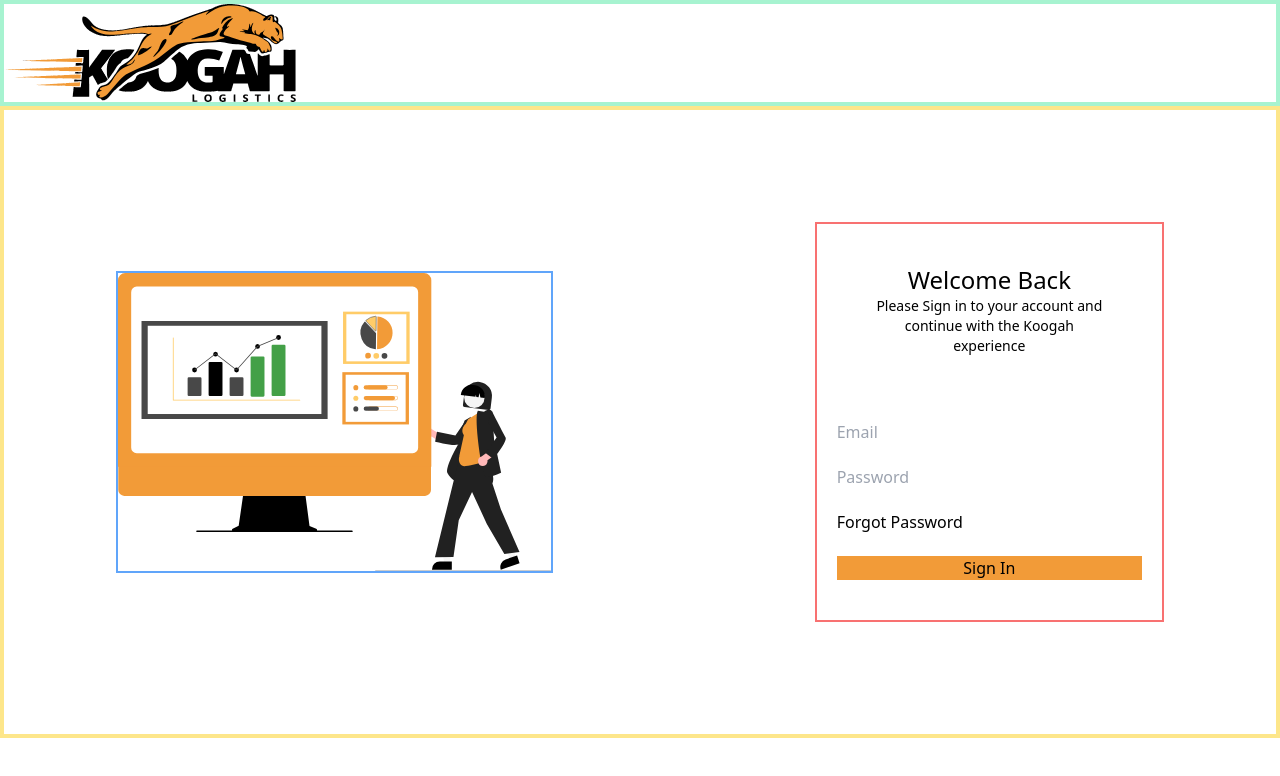
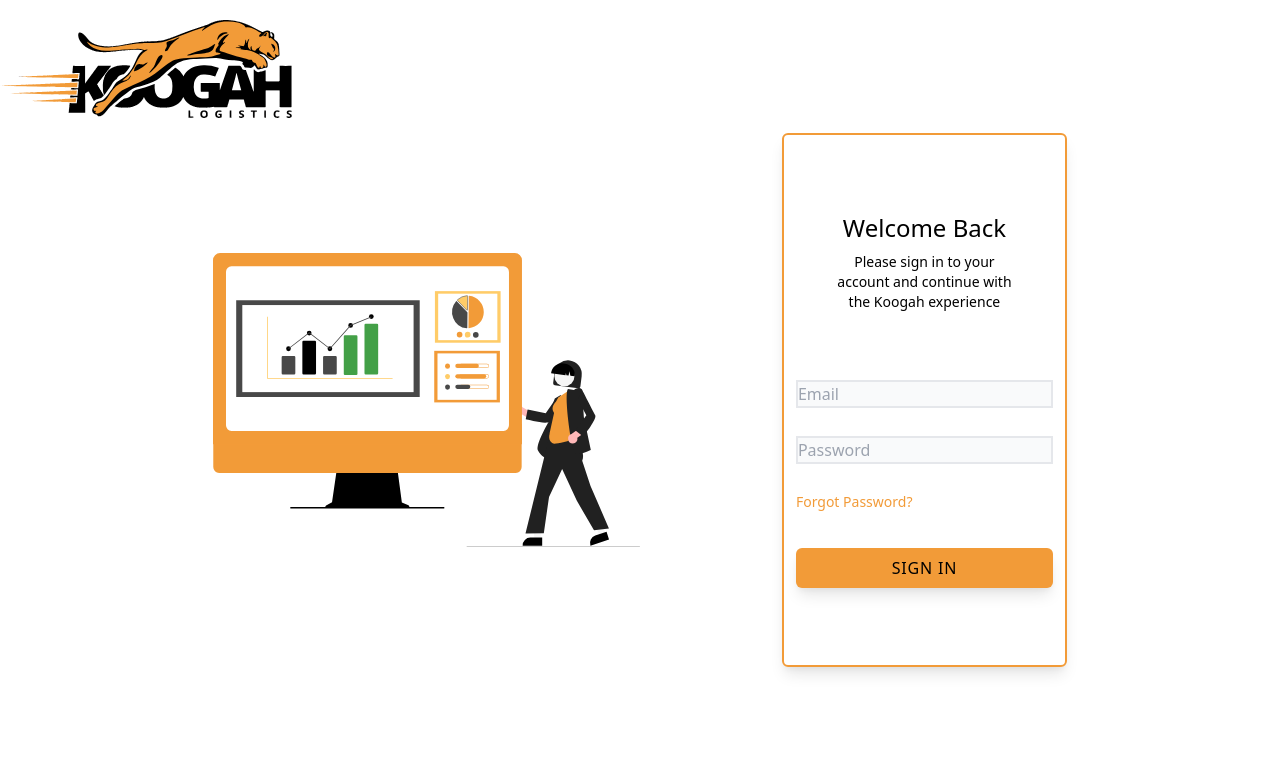
Before and after one commit to encodedBicoding/koogah_admin, a React (Create React App) app in the folder client/: page / in a window 1280 px wide. Shown: the top 776 px of the page. Built offline with nearby package versions, Linux system fonts and the light colour scheme.

Commit message:
finish design for auth pages

```diff
--- a/client/src/App.js
+++ b/client/src/App.js
@@ -14,9 +14,7 @@
         <Route path="/dashboard">
           <Dashboard />
         </Route>
-        <Route path="/">
-          <Auth />
-        </Route>
+        <Route path="/" component={Auth} />
       </Switch>
     </Router>
   );
--- a/client/src/Auth.js
+++ b/client/src/Auth.js
@@ -1,31 +1,54 @@
-import logo from './logo.svg';
-import authBanner from './auth_banner.svg';
-import AuthLogin from './AuthLogin';
-import AuthForgot from './AuthForgot';
-import AuthReset from './AuthReset';
 import {
   Switch,
   Route,
   useRouteMatch,
   Link
 } from "react-router-dom";
+import { useMemo } from 'react';
+import logo from './logo.svg';
+import authBanner from './auth_banner.svg';
+import AuthLogin from './AuthLogin';
+import AuthForgot from './AuthForgot';
+import AuthReset from './AuthReset';
 
-function Auth() {
+function Auth({ location }) {
   let match = useRouteMatch();
+
+  const header = useMemo(() => {
+    if(location.pathname === '/forgot') return 'Forgot Password'
+    else if(location.pathname === '/reset') return 'Reset Password'
+    else return 'Welcome Back'
+  }, [location.pathname]);
+
+  const leadText = useMemo(() => {
+    if(location.pathname === '/forgot') return 'We knew this might happen, and we got you. Please enter your email address to reset your password.'
+    else if(location.pathname === '/reset') return 'Enter a new password to gain access to your account'
+    else return 'Please sign in to your account and continue with the Koogah experience'
+  }, [location.pathname]);
+
+  const buttonText = useMemo(() => {
+    if(location.pathname === '/forgot') return 'submit'
+    else if(location.pathname === '/reset') return 'update password'
+    else return 'Sign In'
+  }, [location.pathname]);
 
   return (
     <>
-      <header>
-        <div className="container border-4 border-green-200">
+      <header className="fixed w-full">
+        <div className="container py-5">
           <Link to="/"><img src={logo} alt="logo" /></Link>
         </div>
       </header>
-      <section>
-        <div className="container flex justify-between items-center p-28 border-4 border-yellow-200">
-            <div className="hidden md:inline-block md:w-5/12 border-2 border-blue-400">
+      <section className="h-full flex">
+        <div className="h-4/6 w-4/6 flex justify-between items-center m-auto">
+          <div className="hidden md:inline-block md:w-6/12">
             <img src={authBanner} alt="Banner" />
           </div>
-            <main className="md:w-4/12 flex flex-col items-center border-2 border-red-400 px-5 py-10">
+          <main className="h-full md:w-4/12 flex border-2 border-primary rounded-md shadow-lg">
+            <div className="m-auto w-11/12">
+              <h2 className="text-2xl text-center">{header}</h2>
+              <p className="text-center text-sm px-8 mt-2">{leadText}</p>
+              <form className="mt-10 flex flex-col w-full">
                 <Switch>
                   <Route path="/forgot">
                     <AuthForgot />
@@ -37,6 +60,9 @@
                     <AuthLogin />
                   </Route>
                 </Switch>
+                <button className="bg-primary uppercase py-2 rounded-md mt-9 shadow-lg tracking-wider">{buttonText}</button>
+              </form>
+            </div>
           </main>
         </div>
       </section>
--- a/client/src/AuthForgot.js
+++ b/client/src/AuthForgot.js
@@ -1,15 +1,6 @@
 function AuthForgot() {
   return (
-    <>
-      <h2 className="text-2xl">Forgot Password</h2>
-      <p className="text-center text-sm px-8">Please Sign in to your account and continue with the Koogah experience</p>
-      <form className="mt-16 flex flex-col justify-between w-full h-40">
-        <input type="email" placeholder="Email"  />
-        <input type="password" placeholder="Password"/>
-        <a href="/auth/forgot">Forgot Passowrd</a>
-        <button className="bg-primary">Sign In</button>
-      </form>
-    </>
+    <input type="email" placeholder="Email"  />
   );
 }
 
--- a/client/src/AuthLogin.js
+++ b/client/src/AuthLogin.js
@@ -5,14 +5,9 @@
 function AuthLogin() {
   return (
     <>
-      <h2 className="text-2xl">Welcome Back</h2>
-      <p className="text-center text-sm px-8">Please Sign in to your account and continue with the Koogah experience</p>
-      <form className="mt-16 flex flex-col justify-between w-full h-40">
-        <input type="email" placeholder="Email"  />
-        <input type="password" placeholder="Password"/>
-        <Link to="/forgot">Forgot Password</Link>
-        <button className="bg-primary">Sign In</button>
-      </form>
+      <input type="email" placeholder="Email" className="border-2 bg-gray-50 mt-7"  />
+      <input type="password" placeholder="Password" className="border-2 bg-gray-50 mt-7"/>
+      <Link to="/forgot" className="text-primary text-sm mt-7">Forgot Password?</Link>
     </>
   );
 }
--- a/client/src/AuthReset.js
+++ b/client/src/AuthReset.js
@@ -1,14 +1,8 @@
 function AuthReset() {
   return (
     <>
-      <h2 className="text-2xl">Welcome Back</h2>
-      <p className="text-center text-sm px-8">Please Sign in to your account and continue with the Koogah experience</p>
-      <form className="mt-16 flex flex-col justify-between w-full h-40">
-        <input type="email" placeholder="Email"  />
-        <input type="password" placeholder="Password"/>
-        <a href="/auth/forgot">Forgot Passowrd</a>
-        <button className="bg-primary">Sign In</button>
-      </form>
+      <input type="password" placeholder="Password"/>
+      <input type="password" placeholder="Confirm Password"/>
     </>
   );
 }
```
Also changed, not shown: client/src/Dashboard.js (+4 -4 lines). Lines whose indentation alone changed are shown as unchanged.
